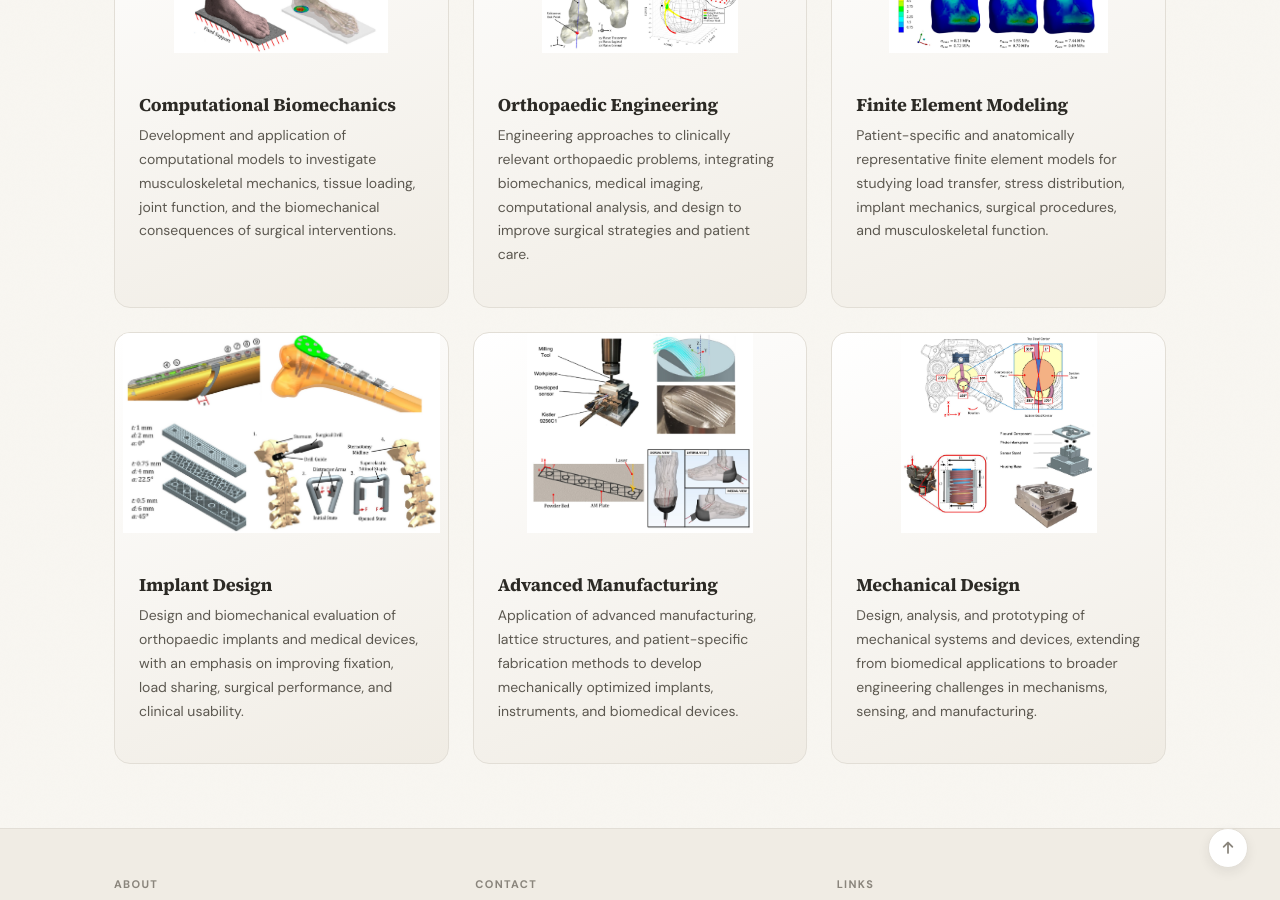
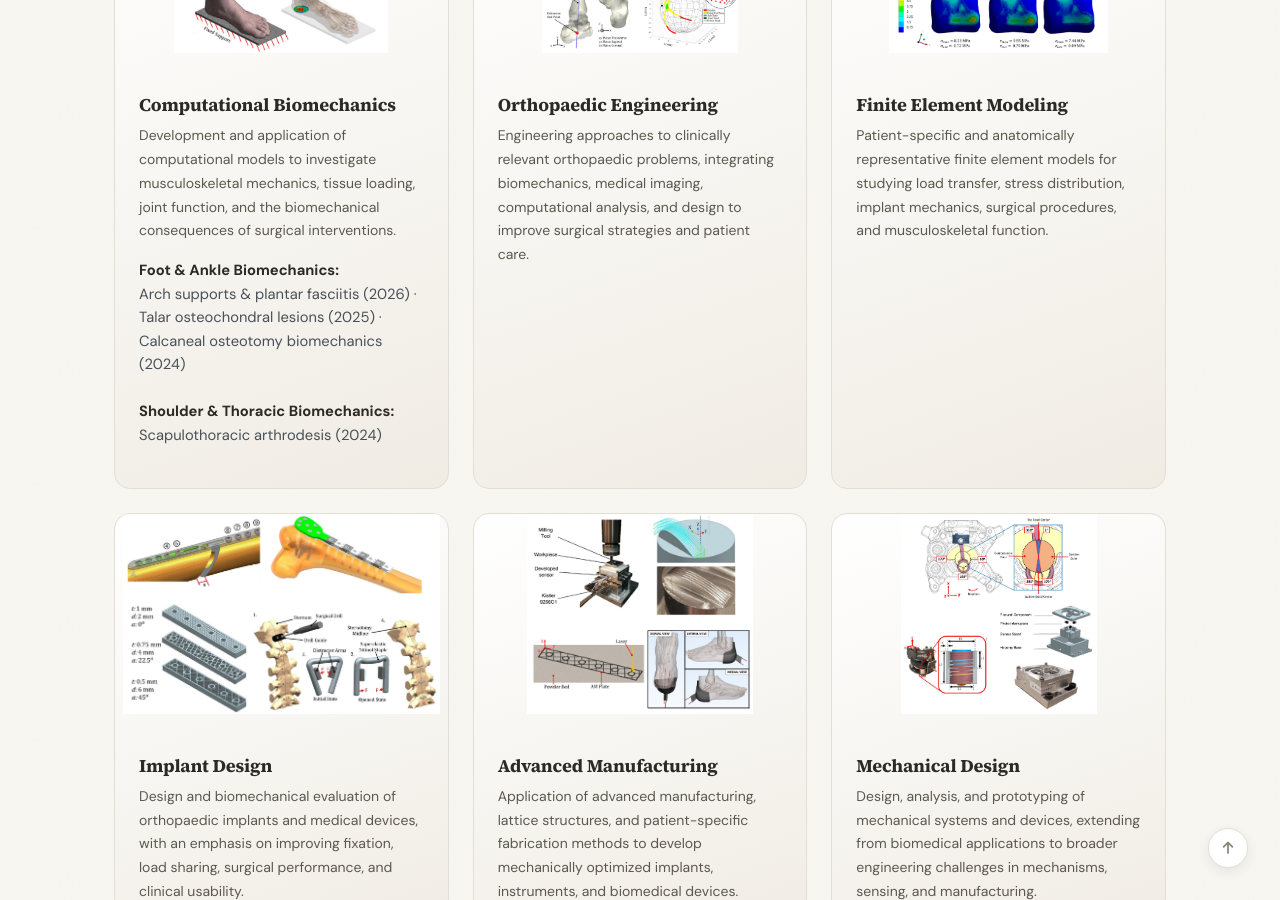
Before and after one commit to osubasi25/osubasi25.github.io, a Jekyll site: the page built from _pages/research.md, in a window 1280 px wide and 900 px high, scrolled down 453 px. Built offline with Jekyll 4.4.1, drawn with Linux system fonts in a browser that asks for light colours; a style sheet for code colours, icons or effects is not loaded.

Commit message:
Update research.md

```diff
--- a/_pages/research.md
+++ b/_pages/research.md
@@ -16,6 +16,24 @@ OMER Lab applies mechanical engineering principles, computational methods, and a
 <div class="research-body">
 <h4 class="research-title">Computational Biomechanics</h4>
 <p class="research-desc">Development and application of computational models to investigate musculoskeletal mechanics, tissue loading, joint function, and the biomechanical consequences of surgical interventions.</p>
+  <div style="margin-top: 1rem; font-size: 0.92rem; line-height: 1.6;">
+
+<strong>Foot & Ankle Biomechanics:</strong><br>
+<a href="https://doi.org/10.1002/jeo2.70732" target="_blank" rel="noopener">
+Arch supports & plantar fasciitis (2026)
+</a> ·
+<a href="https://doi.org/10.5152/j.aott.2025.25444" target="_blank" rel="noopener">
+Talar osteochondral lesions (2025)
+</a> ·
+<a href="https://doi.org/10.1016/j.compbiomed.2024.107945" target="_blank" rel="noopener">
+Calcaneal osteotomy biomechanics (2024)
+</a>
+<br><br>
+<strong>Shoulder & Thoracic Biomechanics:</strong><br>
+<a href="https://doi.org/10.1002/jor.25771" target="_blank" rel="noopener">
+Scapulothoracic arthrodesis (2024)
+</a>
+</div>
 </div>
 </div>
 
```
